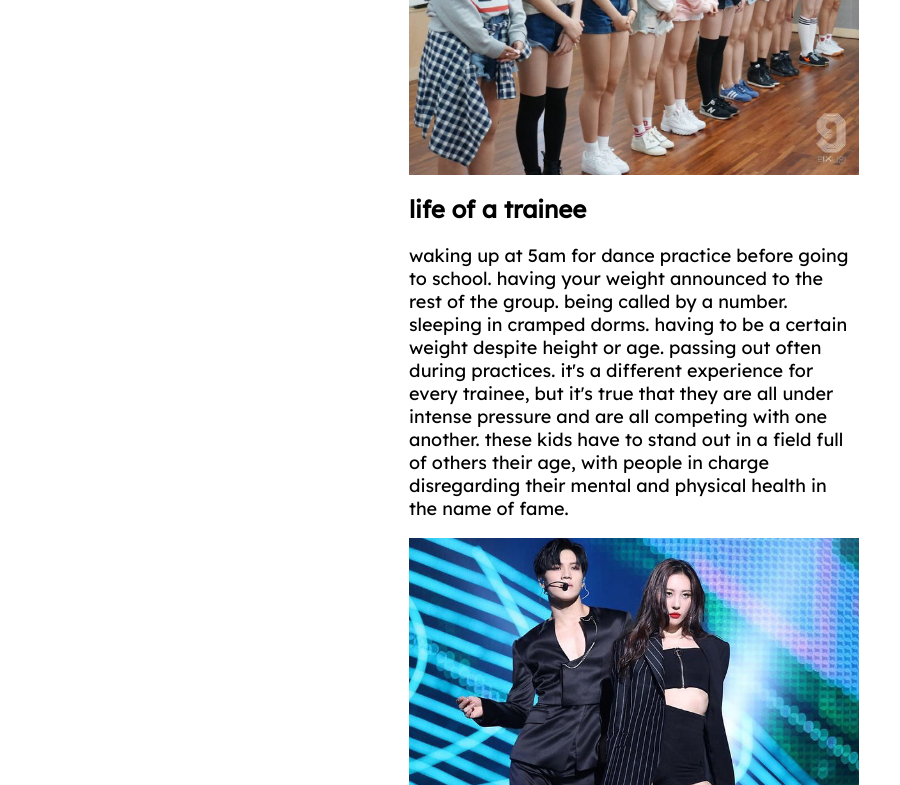
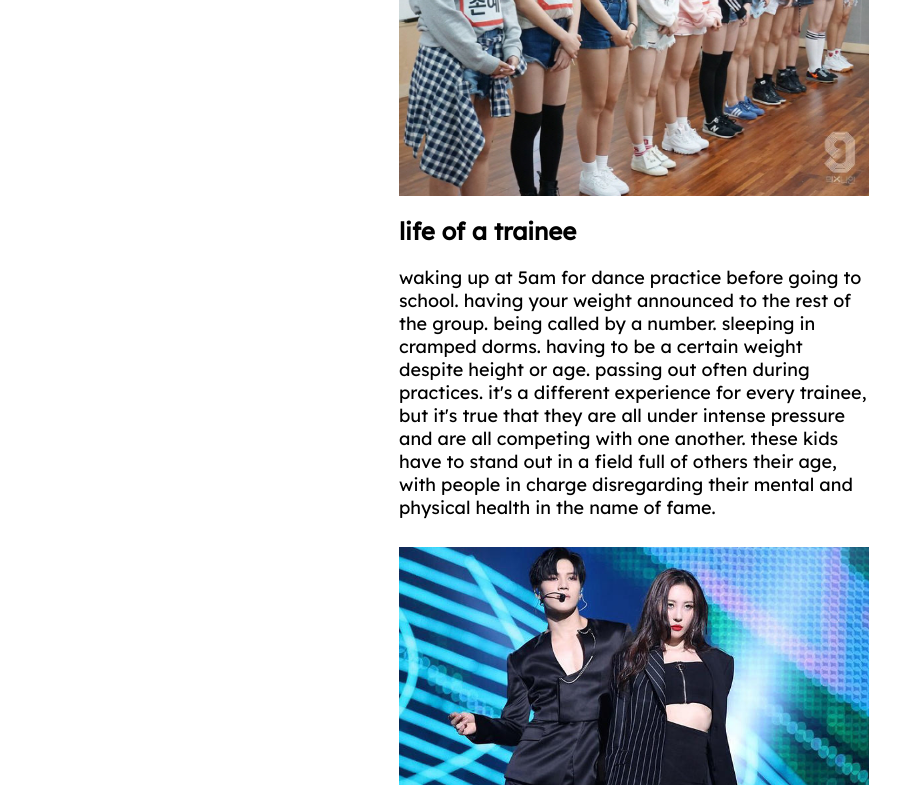
Before and after one commit to rebxkahnyu/issuesite, a plain HTML site: page page2.html in a window 1280 px wide. Shown: the part 243-1028 px from the top of the page, without its empty margins (6-906 px from the left). Drawn offline with Linux system fonts and the light colour scheme.

Commit message:
more flex

```diff
--- a/style.css
+++ b/style.css
@@ -159,11 +159,12 @@ h1 {
 }
 
 #columns {
-	width: 450px;
+	width: 470px;
 	min-width: 250px;
 	display: flex;
 	align-content: flex-start;
 	flex-wrap: wrap;
+	margin: 5px;
 }
 
 #image {
```
